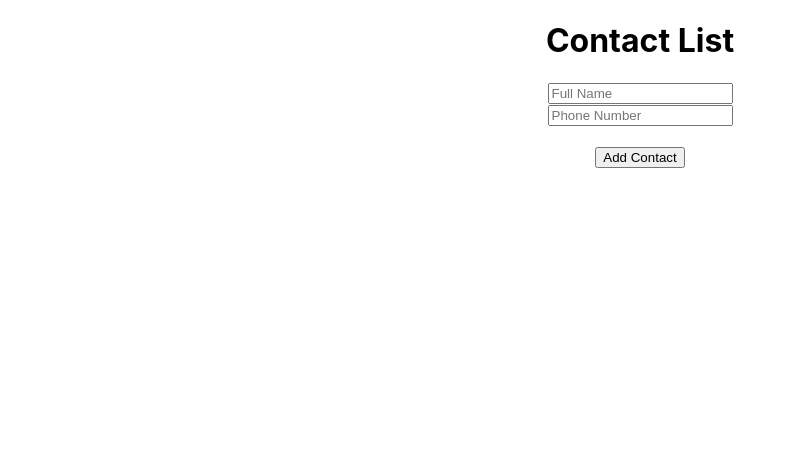
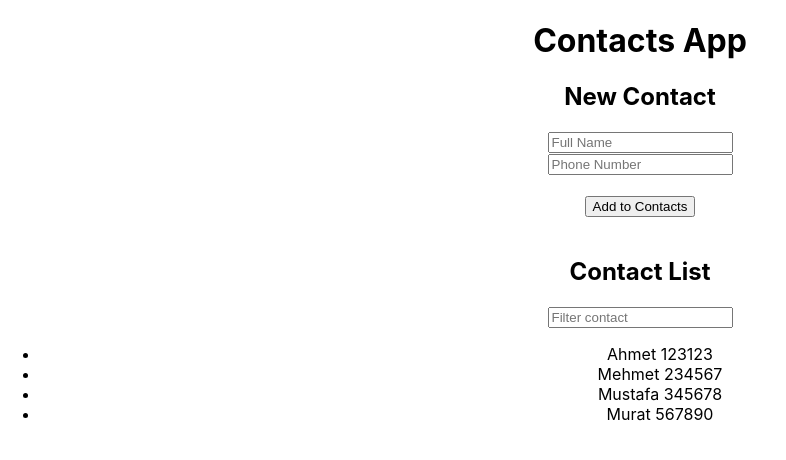
Before and after one commit to murat-yasar/Learn-React, a React (Create React App) app in the folder contact-app/: page / in a window 1280 px wide. Shown: the top 460 px of the page, without its empty margins (0-786 px from the left). Built offline with nearby package versions, Linux system fonts and the light colour scheme.

Commit message:
Add feature: filter

```diff
--- a/contact-app/src/components/Contacts/Form/index.js
+++ b/contact-app/src/components/Contacts/Form/index.js
@@ -25,12 +25,13 @@ function Form({ addContact, contacts }) {
     // Add new contact to the contacts
     addContact([...contacts, form]);
 
-    // Reset form-fields after submit
+    // Reset form-fields after submit // Taken to the beginning of the function as useEffect
     // setForm(initFormVals);
   }
 
   return (
     <div>
+      <h2>New Contact</h2>
       <form onSubmit={onSubmit}>
         <input
           type="text"
@@ -41,7 +42,7 @@ function Form({ addContact, contacts }) {
         />
         <br />
         <input
-          type="tel"
+          type="text"
           name='phoneNumber'
           value={form.phoneNumber}
           placeholder='Phone Number'
@@ -49,7 +50,7 @@ function Form({ addContact, contacts }) {
         />
         <br />
         <br />
-        <button>Add Contact</button>
+        <button>Add to Contacts</button>
       </form>
     </div>
   )
--- a/contact-app/src/components/Contacts/List/index.js
+++ b/contact-app/src/components/Contacts/List/index.js
@@ -1,16 +1,36 @@
-import React from 'react'
+import React, { useState } from "react";
 
 function List({ contacts }) {
+  const [filterContact, setFilterContact] = useState("");
+
+  const filteredList = contacts.filter((item) => {
+    return Object.keys(item).some((key) =>
+      item[key]
+        .toString()
+        .toLowerCase()
+        .includes(filterContact.toLocaleLowerCase())
+    );
+  });
+
   return (
     <div>
-      <h1>Contact List</h1>
+      <br />
+      <h2>Contact List</h2>
+      <input
+        type="text"
+        placeholder="Filter contact"
+        value={filterContact}
+        onChange={e => setFilterContact(e.target.value)}
+      />
       <ul>
-        {
-          contacts.map((contact, i) => <li key={i}>{contact.fullName} {contact.phoneNumber}</li>)
-        }
+        {filteredList.map((contact, i) => (
+          <li key={i}>
+            {contact.fullName} {contact.phoneNumber}
+          </li>
+        ))}
       </ul>
     </div>
-  )
+  );
 }
 
 export default List;
--- a/contact-app/src/components/Contacts/index.js
+++ b/contact-app/src/components/Contacts/index.js
@@ -3,7 +3,12 @@ import List from './List'
 import Form from './Form';
 
 function Contacts() {
-  const [contacts, setContacts] = useState([]);
+  const [contacts, setContacts] = useState([
+    {fullName: 'Ahmet', phoneNumber: '123123'},
+    {fullName: 'Mehmet', phoneNumber: '234567'},
+    {fullName: 'Mustafa', phoneNumber: '345678'},
+    {fullName: 'Murat', phoneNumber: '567890'}
+  ]);
 
   // Get the change if contacts changes
   useEffect(()=>{
@@ -12,8 +17,9 @@ function Contacts() {
 
   return (
     <div>
+      <h1>Contacts App</h1>
+      <Form addContact={setContacts} contacts={contacts} />
       <List contacts={contacts} />
-      <Form addContact={setContacts} contacts={contacts} />
     </div>
   )
 }
```
